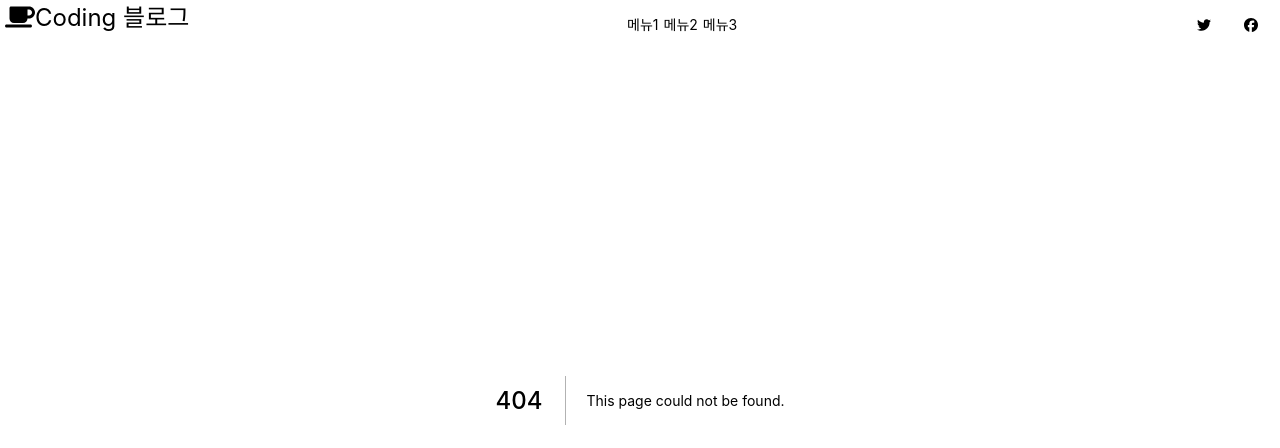
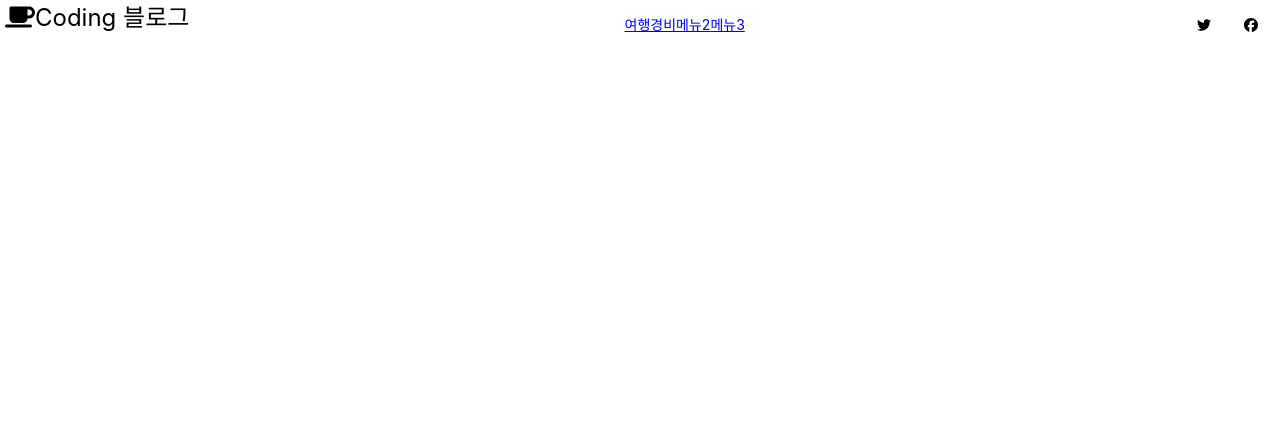
Before and after one commit to Quska45/nextjs, a Next.js app: page /expenses in a window 1280 px wide. Before the commit this address had no page. Shown: the top 448 px of the page. Built offline with nearby package versions, Linux system fonts and the light colour scheme.

Commit message:
header 컴포넌트 간 state 변경 구현중

```diff
--- a/components/HeaderMenus.js
+++ b/components/HeaderMenus.js
@@ -6,7 +6,7 @@ export default function HeaderMenus( props ) {
         const menus = props.menus.reduce(( acc, cur ) => {
             acc.push(
                 <Link key={ cur.id } href={"/" + cur.id}>
-                    <li>{ cur.name }</li>
+                    <a>{ cur.name }</a>
                 </Link>
             )
 
--- a/lib/menus.js
+++ b/lib/menus.js
@@ -1,6 +1,6 @@
 export function getMenus(){
     return [
-        { id: 'menu1', name: '메뉴1' },
+        { id: 'expenses', name: '여행경비' },
         { id: 'menu2', name: '메뉴2' },
         { id: 'menu3', name: '메뉴3' }
     ]
--- a/pages/_app.js
+++ b/pages/_app.js
@@ -2,12 +2,21 @@ import '../styles/globals.css'
 import Layout from '../components/Layout'
 import Header from '../components/Header'
 import { getMenus } from '../lib/menus'
+import {useState} from "react";
 
 function MyApp({ Component, pageProps }) {
 
+  const [ menus, setMenus ] = useState( pageProps.menus );
+  console.log(menus);
+
+  //https://velog.io/@candyroom136/react-%ED%95%A8%EC%88%98%ED%98%95%ED%95%98%EC%9C%84%EC%BB%B4%ED%8F%AC%EB%84%8C%ED%8A%B8%EC%97%90%EC%84%9C-%ED%95%A8%EC%88%98%ED%98%95%EC%83%81%EC%9C%84%EC%BB%B4%ED%8F%AC%EB%84%8C%ED%8A%B8-state%EB%B3%80%EA%B2%BD%ED%95%98%EA%B8%B0
+  const headerMenuToggle = () => {
+
+  };
+
   return (
     <Layout>
-      <Header menus={ pageProps.menus } />
+      <Header menus={ menus } />
       <Component {...pageProps} />
     </Layout>
   )
--- a/pages/menu1.js
+++ b/pages/expenses.js
@@ -1,5 +1,5 @@
 
-export default function menu1() {
+export default function expenses() {
     return (
         <>
         </>
```
